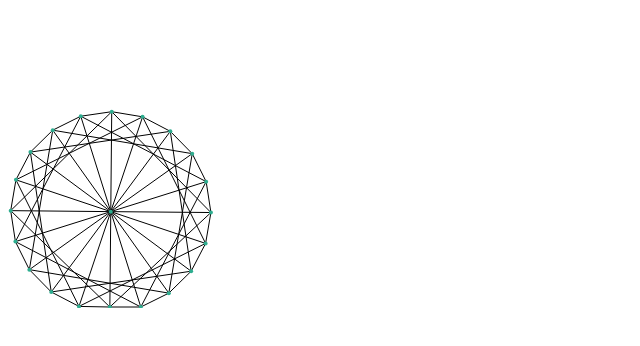
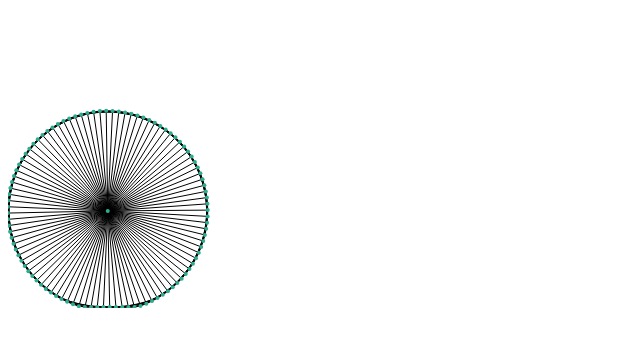
Before and after one commit to abhishekg785/do_physical_shit_JS, a website: page index.html in a window 1280 px wide. Shown: the whole page, without its empty margins (0-640 px from the left). Drawn offline with Linux system fonts and the light colour scheme.

Commit message:
bug removed from gulp file

```diff
--- a/gulpfile.js
+++ b/gulpfile.js
@@ -18,6 +18,6 @@ gulp.task('browserSync', function() {
 
 // running browserSync before any other activity
 gulp.task('watch', ['browserSync'], function() {
-    gulp.watch('myExperiments/*.html', browserSync.reload());
+    gulp.watch('myExperiments/*.html', browserSync.reload);
     gulp.watch('myExperiments/js/**/*.js', browserSync.reload);
 });
--- a/index.html
+++ b/index.html
@@ -11,7 +11,7 @@
     // initialize a 2d world
     function initializeWorld() {
         world = new PhyShit(800, 300, document.getElementById('canvas'));
-        world.tire(new Vec2(100,100), 100, 20, 1, 1);
+        world.tire(new Vec2(100,100), 100, 100, 1, 1);
     }
 
     // call the frame and draw method
--- a/myExperiments/js/particle.js
+++ b/myExperiments/js/particle.js
@@ -111,6 +111,7 @@
     // handle the dragging of the particle too.
     Particle.prototype.applyGravity = function() {
         // get the velocity => distance travelled * friction
+        console.log(this.pos);
         var distTravelled = this.pos.sub(this.lastPos);
         var velocity = distTravelled.scale(this.friction);
 
@@ -172,7 +173,6 @@
         }
         $Objects.canvas = $('#canvas')[0];
         Globals.particle = new Particle($Objects.canvas, $Objects.pos);
-
         // function to create the gravity in our env
         function createEnv() {
             Globals.particle.applyGravity();
```
Also changed, not shown: myExperiments/index.html (+1 -0 lines), 1 other file.
